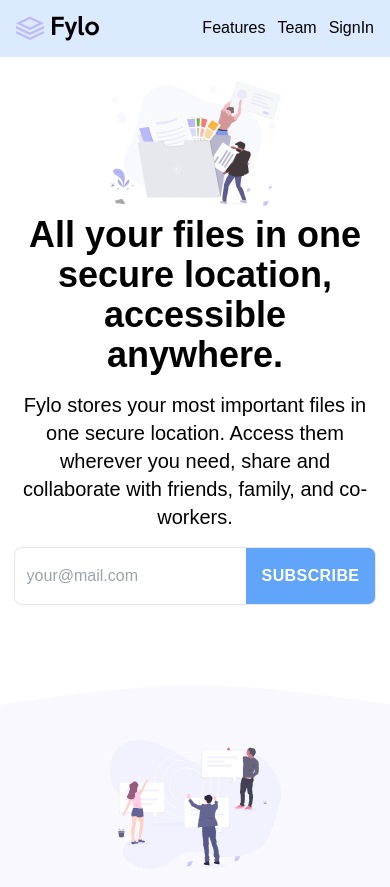
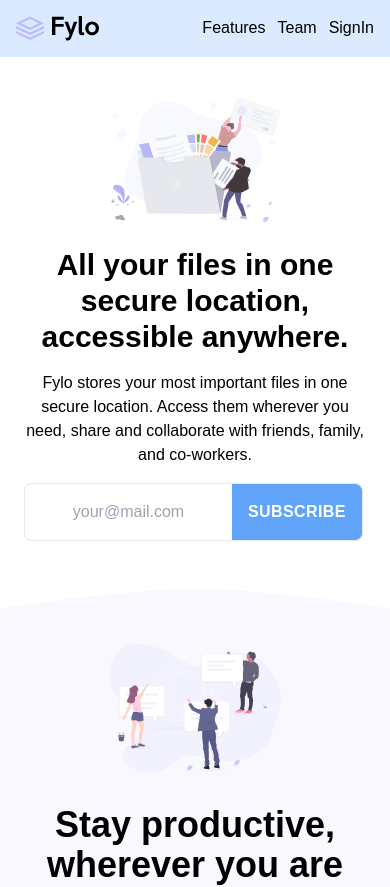
Before and after one commit to AlexaNem0/Fylo, a React (Create React App) app: page / in a window 390 px wide. Shown: the top 887 px of the page. Built offline with nearby package versions, Linux system fonts and the light colour scheme.

Commit message:
input fixed

```diff
--- a/src/components/Hero.jsx
+++ b/src/components/Hero.jsx
@@ -5,14 +5,14 @@ const Hero = () => {
   return (
     <>
       <section
-        className="max-w-7xl mx-auto mb-12 flex scroll-mt-40 flex-col-reverse items-center justify-center gap-2 md:gap-2 lg:gap-8 p-6 sm:flex-row  widescreen:section-min-height tallscreen:section-min-height"
+        className="max-w-7xl mx-auto my-4 md:my-12 flex flex-col-reverse items-center justify-center gap-6 lg:gap-8 p-6 sm:flex-row"
         id="hero"
       >
         <article className="sm:w-1/2">
-          <h2 className="max-w-md text-center text-4xl font-bold sm:text-left sm:text-5xl  ">
+          <h2 className="max-w-md text-center text-3xl font-bold sm:text-left sm:text-5xl  ">
             All your files in one secure location, accessible anywhere.
           </h2>
-          <p className="mt-4 max-w-md text-center text-xl sm:text-left">
+          <p className="mt-4 max-w-md text-center md:text-xl sm:text-left">
             Fylo stores your most important files in one secure location. Access
             them wherever you need, share and collaborate with friends, family,
             and co-workers.
@@ -20,10 +20,8 @@ const Hero = () => {
 
           <Input />
         </article>
-        <img className="w-1/2" src={HeroImg} alt="Rocket Dab" />
+        <img className="w-1/2" src={HeroImg} alt="/" />
       </section>
-
-      {/* <hr className="dark:bg-white mx-auto w-1/2 bg-black" /> */}
     </>
   );
 };
--- a/src/components/Input.jsx
+++ b/src/components/Input.jsx
@@ -29,7 +29,7 @@ const Input = () => {
       >
         <input type="hidden" name="form-name" value="contact" />
         <input
-          className="outline-none rounded-l-lg p-3 lg:px-11 border-t mr-0 border-b border-l text-gray-800 border-gray-200 bg-white"
+          className="outline-none rounded-l-lg sm:p-3 lg:px-11 border-t mr-0 border-b border-l text-gray-800 border-gray-200 bg-white text-center"
           placeholder="your@mail.com"
           name="email"
           type="email"
```
